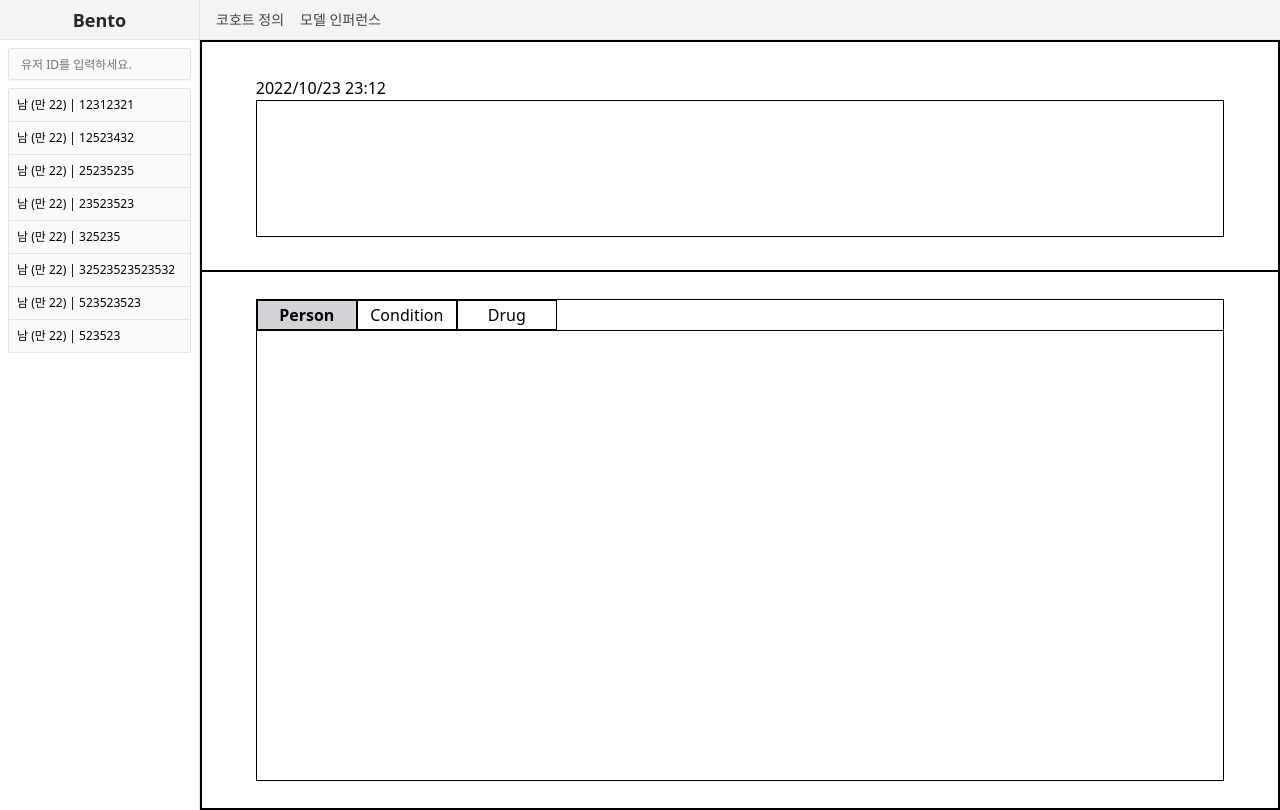
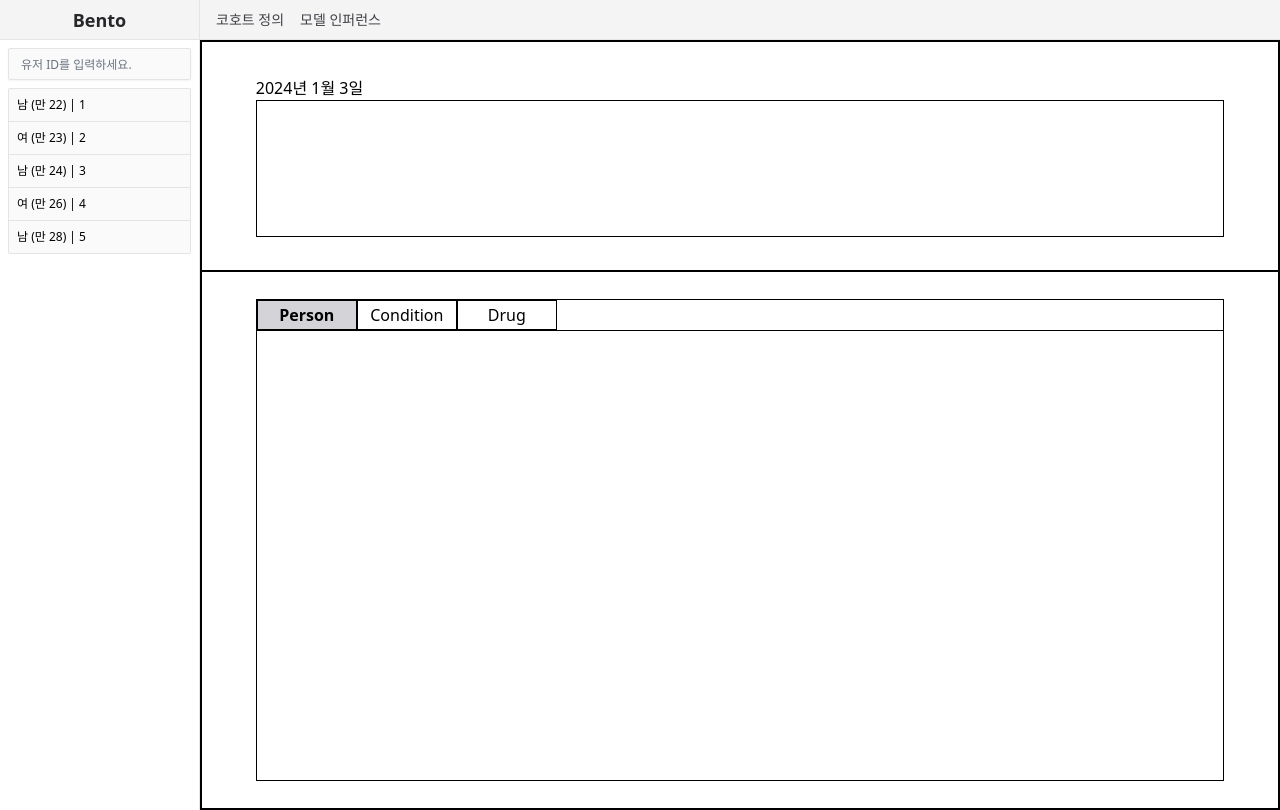
Before and after one commit to kookmin-sw/capstone-2025-16, a SvelteKit app: page /1 in a window 1280 px wide. Built offline with nearby package versions, Linux system fonts and the light colour scheme.

Commit message:
feat: 더미 데이터 생성
테스트 용으로 사용할 더미 데이터 생성
+page.server.js에서 더미 데이터를 불러오는 기능을 구현. 추후 백엔드 api와 연결.

```diff
--- a/src/routes/+layout.svelte
+++ b/src/routes/+layout.svelte
@@ -1,6 +1,7 @@
 <script>
 	import '../app.css';
 	import { page } from '$app/state';
+	import {data} from './data';
 
 	let { children } = $props();
 
@@ -44,10 +45,10 @@
 	</div>
 	<div class="h-full w-full px-2">
 		<div class="flex flex-col rounded-sm border-r border-t border-l border-zinc-200 bg-zinc-50">
-			{#each users as user}
-				<a href="/{user}">
+			{#each data as user}
+				<a href="/{user.id}">
 					<button class="w-full border-b border-zinc-200 px-2 py-2 text-left text-xs overflow-wrap">
-						남 (만 22) | {user}
+						{user.gender} (만 {user.age}) | {user.id}
 					</button>
 				</a>
 			{/each}
--- /dev/null
+++ b/src/routes/[user]/+page.server.js
@@ -0,0 +1,6 @@
+import {data} from '../data';
+
+export async function load({params}){
+    const user = data.find((user) => user.id == params.user);
+    return {user};
+}
--- a/src/routes/[user]/+page.svelte
+++ b/src/routes/[user]/+page.svelte
@@ -1,19 +1,34 @@
 <script>
 	import { page } from '$app/stores';
+	import { onMount } from "svelte";
 
-	$: user = $page.params.user;
-
+	let { data } = $props();
 	const tables = ['Person', 'Condition', 'Drug'];
 	let clickIndex = 0;
 
 	function setIndex(index) {
 		clickIndex = index;
 	}
+
+	let layout = "horizontal"; // 'horizontal' (좌우) 또는 'vertical' (위아래)
+	let panelSize = 50; // 패널 크기 조절 (비율 %)
+
+	function toggleLayout() {
+		layout = layout === "horizontal" ? "vertical" : "horizontal";
+	}
+
+	function handleResize(event) {
+		if (layout === "horizontal") {
+			panelSize = Math.min(80, Math.max(20, (event.clientX / window.innerWidth) * 100));
+		} else {
+			panelSize = Math.min(80, Math.max(20, (event.clientY / window.innerHeight) * 100));
+		}
+}
 </script>
 
 <div class="flex h-full w-full flex-col items-center border border-black">
 	<div class="flex h-[30vh] w-full flex-col items-center justify-center border border-black">
-		<div class="w-[90%]">2022/10/23 23:12</div>
+		<div class="w-[90%]">{data.user.date}</div>
 		<div class="h-[60%] w-[90%] border border-black"></div>
 	</div>
 	<div class="flex h-[70vh] w-full items-center justify-center border border-black">
@@ -35,4 +50,3 @@
 		</div>
 	</div>
 </div>
-<!-- ced4da -->
--- /dev/null
+++ b/src/routes/data.js
@@ -0,0 +1,38 @@
+function datefotmat(date){
+    let newdate = new Date(date);
+    let dateFormat =  newdate.getFullYear() + '년 ' + newdate.getMonth() + '월 ' + newdate.getDay() + '일';
+    return dateFormat;
+}
+
+export const data = [
+    {
+        id: 1,
+        date: datefotmat("2024-02-28"),
+        gender: '남',
+        age: '22',
+    },
+    {
+        id: 2,
+        date: datefotmat("2024-02-06"),
+        gender: '여',
+        age: '23',
+    },
+    {
+        id: 3,
+        date: datefotmat("2024-02-07"),
+        gender: '남',
+        age: '24',
+    },
+    {
+        id: 4,
+        date: datefotmat("2024-02-08"),
+        gender: '여',
+        age: '26',
+    },
+    {
+        id: 5,
+        date: datefotmat("2024-02-09"),
+        gender: '남',
+        age: '28',
+    },
+];
```
